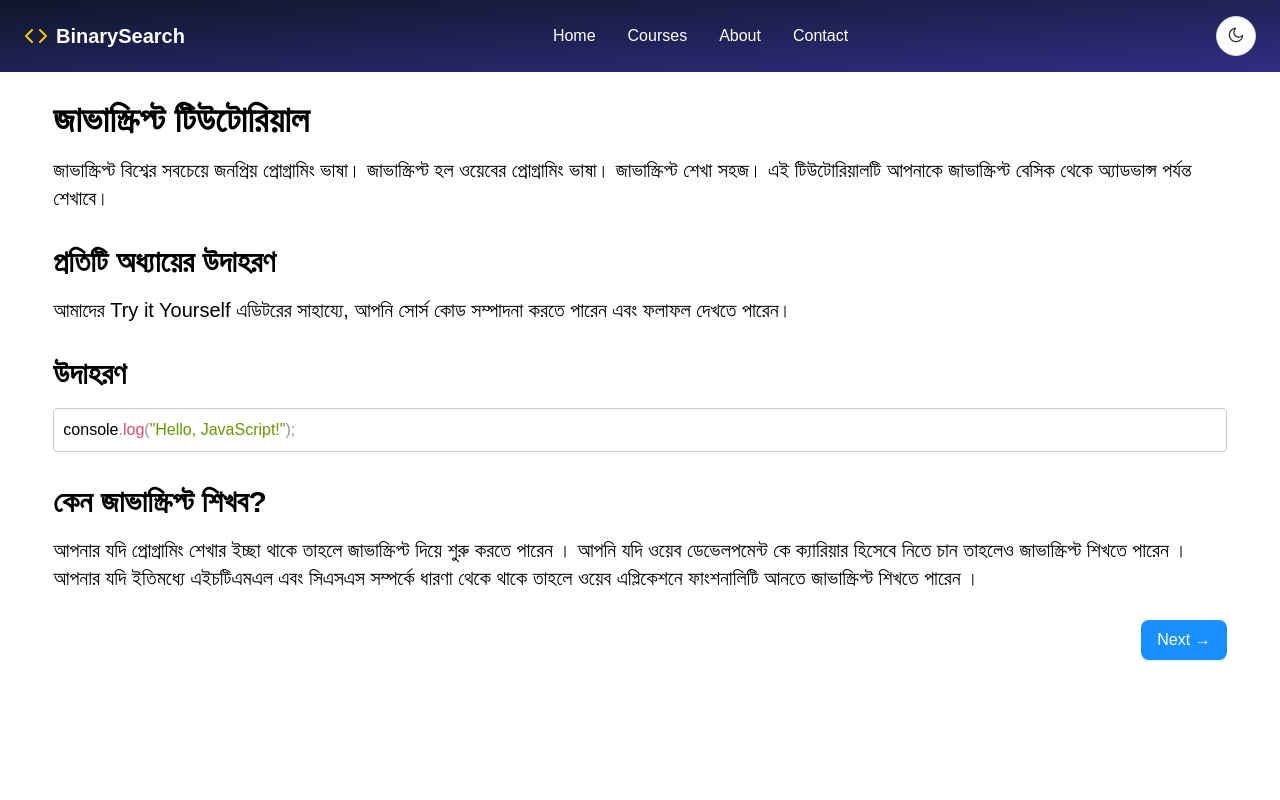
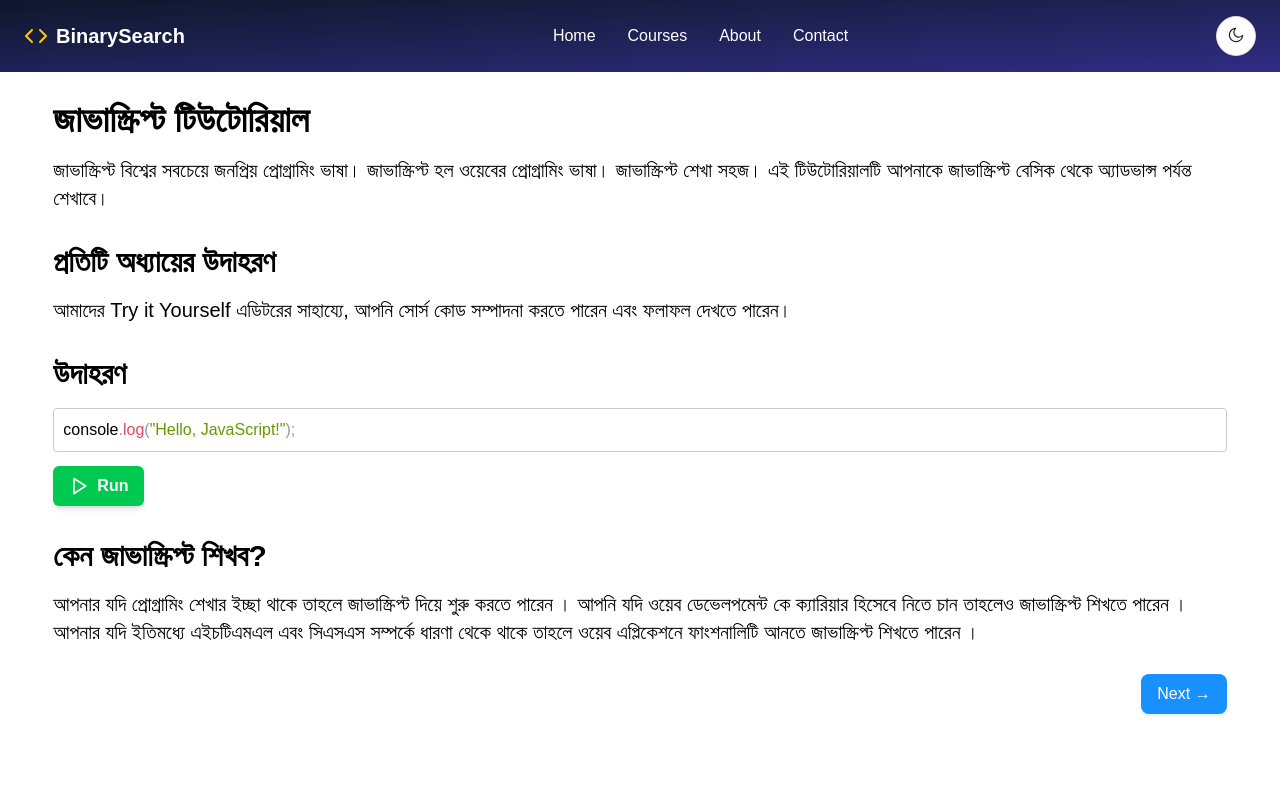
Before and after one commit to misbahulhoq/binarysearch, a Next.js app: page /javascript in a window 1280 px wide. Shown: the top 800 px of the page. Built offline with nearby package versions, Linux system fonts and the light colour scheme; what @ant-design/nextjs-registry would draw is missing.

Commit message:
added run button

```diff
--- a/src/app/javascript/page.tsx
+++ b/src/app/javascript/page.tsx
@@ -7,6 +7,7 @@ import Editor from "react-simple-code-editor";
 import "prismjs/components/prism-clike";
 import "prismjs/components/prism-javascript";
 import "prismjs/themes/prism.css";
+import RunButton from "@/components/shared/RunButton";
 
 const JavaScriptHome = () => {
   const [code, setCode] = useState(`console.log("Hello, JavaScript!");`);
@@ -40,6 +41,7 @@ const JavaScriptHome = () => {
               fontSize: 16,
             }}
           />
+          <RunButton onClick={() => eval(code)} />
         </div>
 
         <div className="mt-8">
--- /dev/null
+++ b/src/components/shared/RunButton.tsx
@@ -0,0 +1,23 @@
+"use client";
+import React from "react";
+import { Play } from "lucide-react";
+
+type Props = {
+  onClick: () => void;
+  disabled?: boolean;
+  className?: string;
+};
+const RunButton = ({ onClick, disabled = false }: Props) => {
+  return (
+    <button
+      onClick={onClick}
+      disabled={disabled}
+      className={`mt-3.5 flex items-center justify-center rounded-md bg-green-500 px-4 py-2 text-white shadow-md transition-all duration-300 hover:bg-green-600 focus:ring-2 focus:ring-green-400 focus:outline-none ${disabled ? "cursor-not-allowed opacity-50" : "hover:scale-105"} `}
+    >
+      <Play className="mr-2" size={20} />
+      <span className="font-semibold">Run</span>
+    </button>
+  );
+};
+
+export default RunButton;
```
